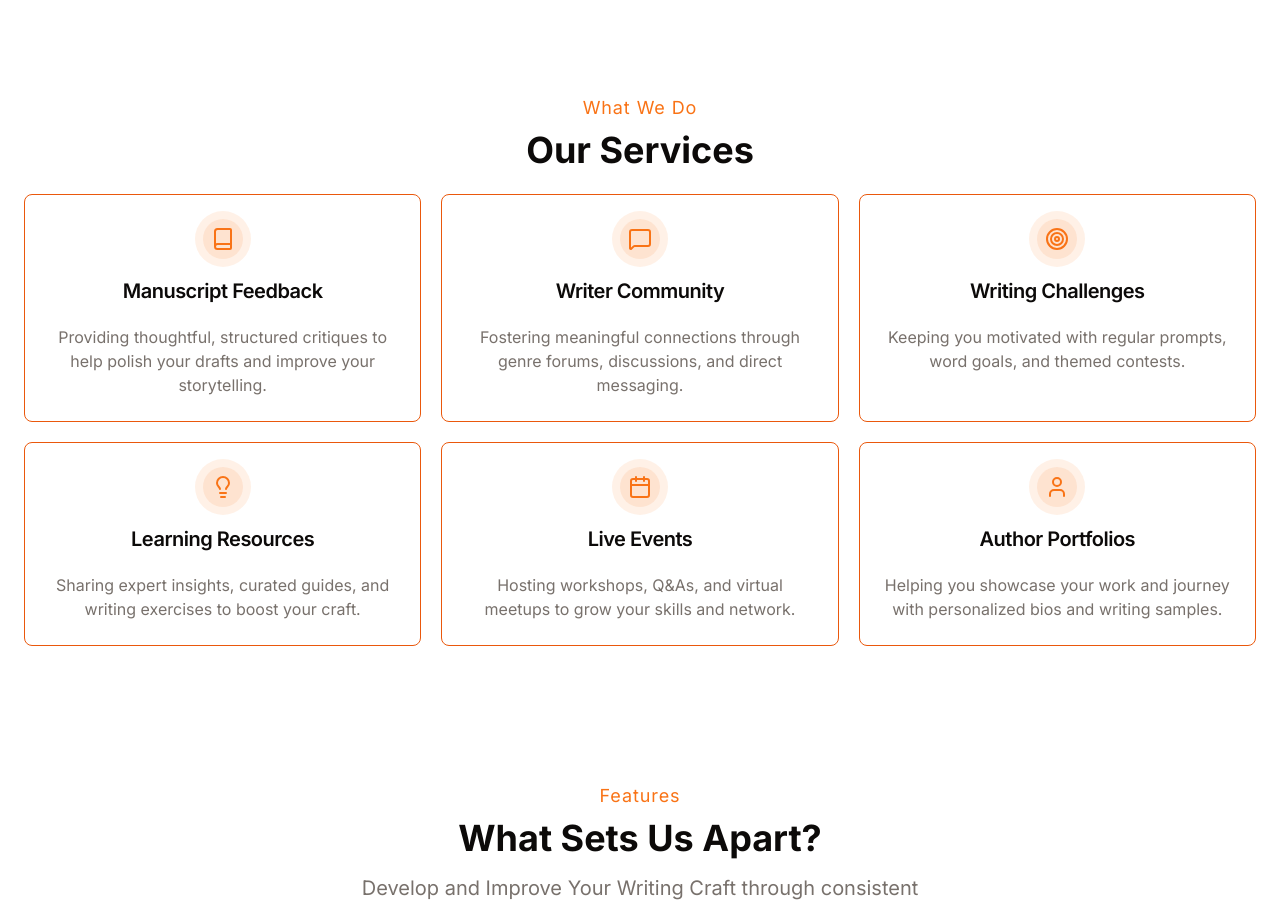
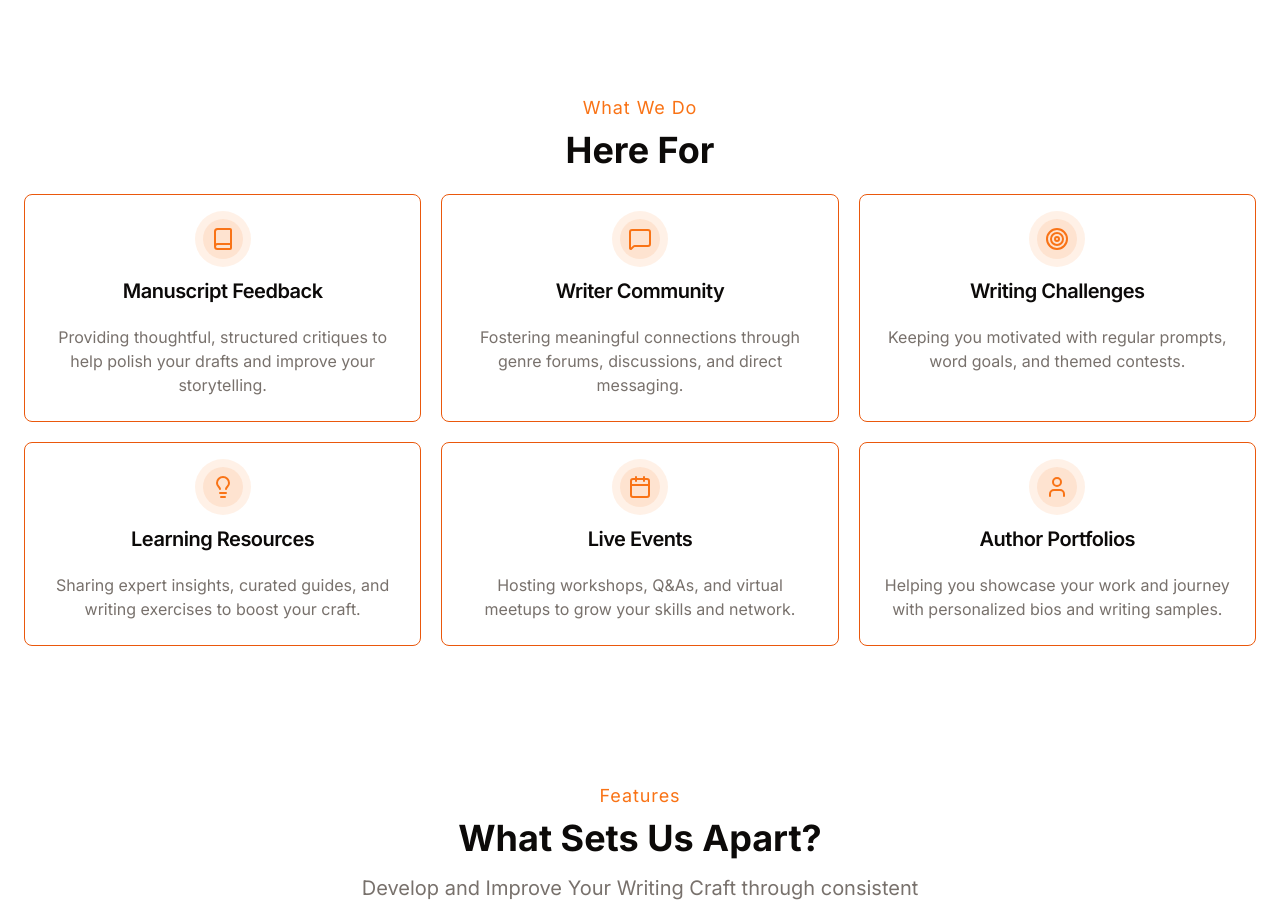
Before and after one commit to theyardmic3/2daywriters, a Next.js app: page /about in a window 1280 px wide. Shown: the part 1000-1905 px from the top of the page. Built offline with nearby package versions, Linux system fonts and the light colour scheme.

Commit message:
refactor: text

```diff
--- a/components/layout/sections/services.tsx
+++ b/components/layout/sections/services.tsx
@@ -58,7 +58,7 @@ export const ServicesSection= () => {
       </h2>
 
       <h2 className="text-3xl md:text-4xl text-center font-bold mb-6">
-        Our Services
+        Here For
       </h2>
 
       <div className="grid sm:grid-cols-1 lg:grid-cols-3 gap-5">
```
